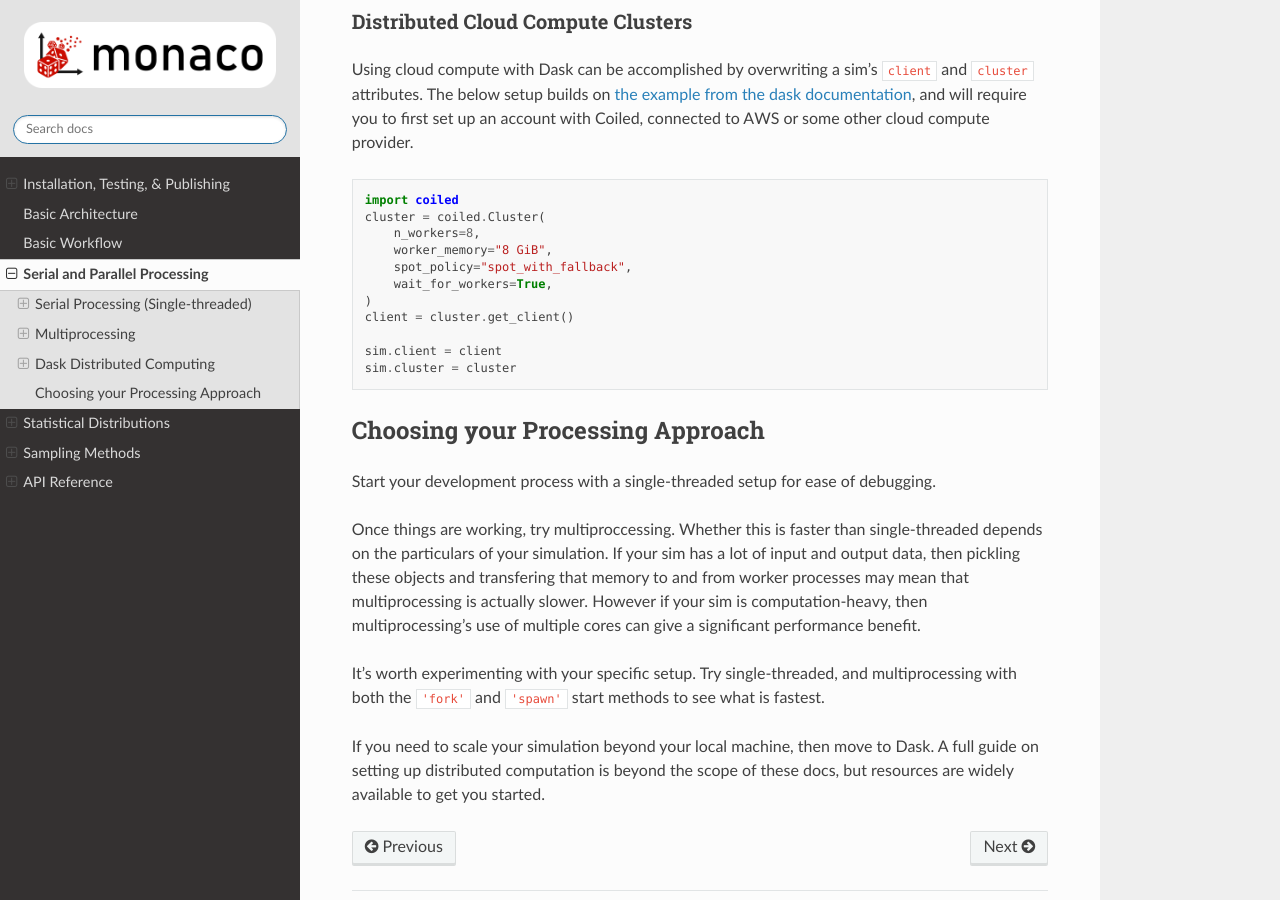
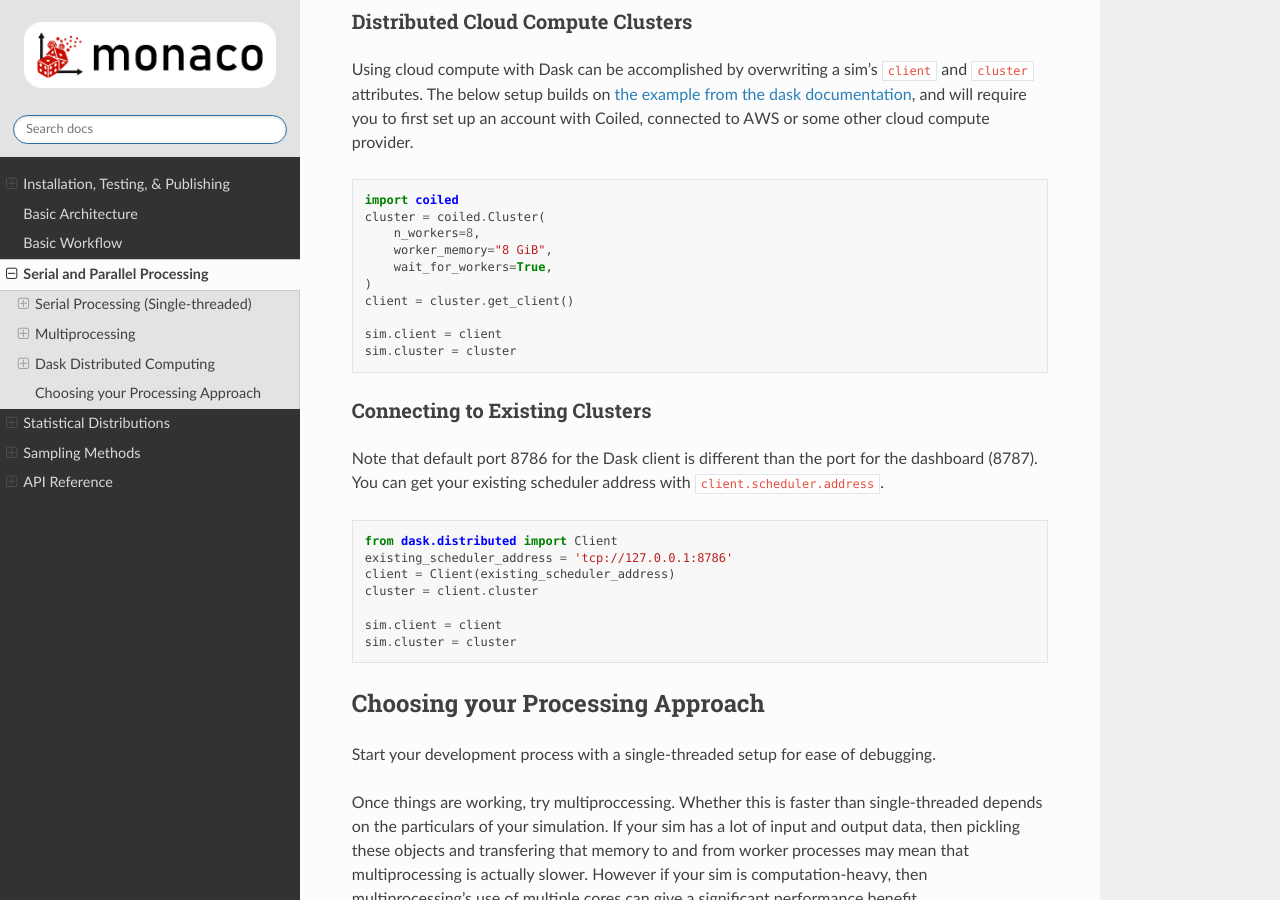
Before and after one commit to scottshambaugh/monaco, a Sphinx documentation site: the page built from docs/source/processing_methods.md, in a window 1280 px wide and 900 px high, scrolled down 2289 px. Built offline with Sphinx 7.4.7 and the Read the Docs theme 3.1.0, drawn with Linux system fonts in a browser that asks for light colours.

Commit message:
Docs on connecting to existing client

````diff
--- a/docs/source/processing_methods.md
+++ b/docs/source/processing_methods.md
@@ -88,10 +88,22 @@ import coiled
 cluster = coiled.Cluster(
     n_workers=8,
     worker_memory="8 GiB",
-    spot_policy="spot_with_fallback",
     wait_for_workers=True,
 )
 client = cluster.get_client()
+
+sim.client = client
+sim.cluster = cluster
+```
+
+### Connecting to Existing Clusters
+Note that default port 8786 for the Dask client is different than the port for the dashboard (8787). You can get your existing scheduler address with `client.scheduler.address`.
+
+```python
+from dask.distributed import Client
+existing_scheduler_address = 'tcp://127.0.0.1:8786'
+client = Client(existing_scheduler_address)
+cluster = client.cluster
 
 sim.client = client
 sim.cluster = cluster
````
Also changed, not shown: CHANGELOG.md (+2 -1 lines), 1 other file.
